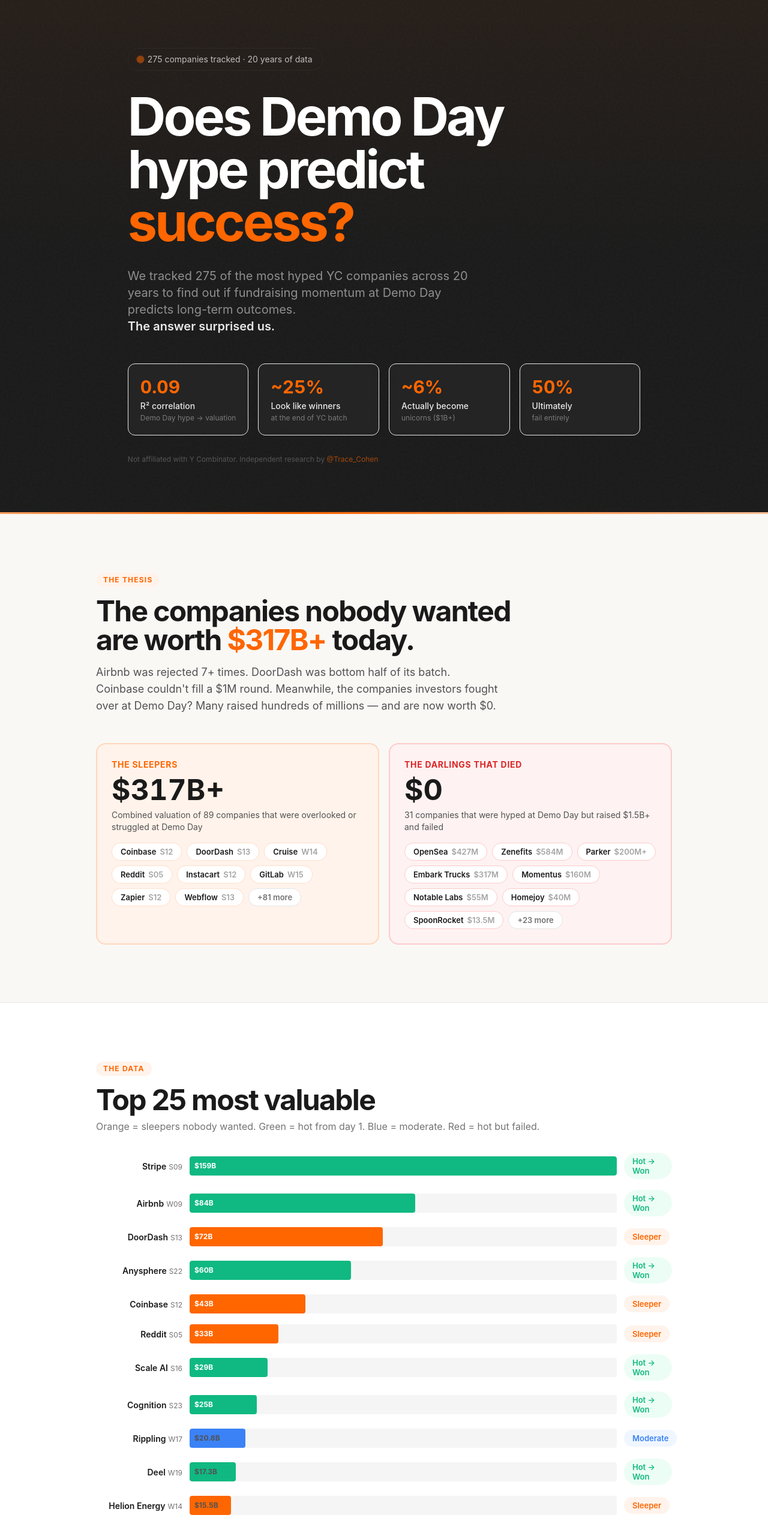
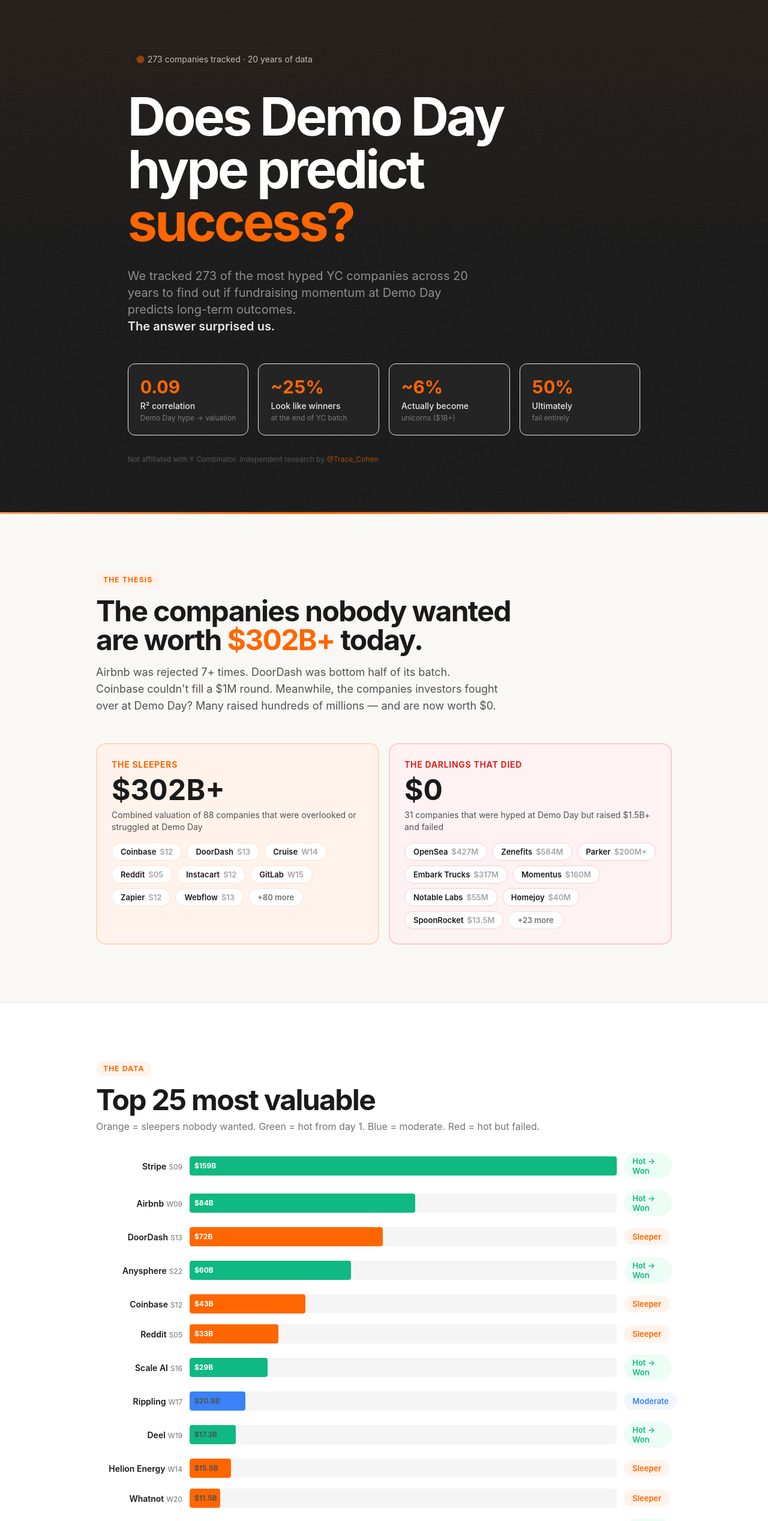
Before and after one commit to TraceCohenTech/yc-demo-day-heat, a Next.js app: page / in a window 1280 px wide. Shown: the top 2536 px of the page at 60% size. Built offline with nearby package versions, Linux system fonts and the light colour scheme.

Commit message:
Remove Applied Intuition and Cognition (not YC companies), fix Firecrawl batch S22, update counts to 273

```diff
--- a/app/layout.tsx
+++ b/app/layout.tsx
@@ -5,10 +5,10 @@
 export const metadata: Metadata = {
   title: "Does Demo Day Hype Predict YC Success? | Data Study",
   description:
-    "We tracked 275 of the most hyped YC companies to find out if early fundraising momentum predicts long-term outcomes. R²=0.09 — Demo Day hype is a weak predictor of startup success.",
+    "We tracked 273 of the most hyped YC companies to find out if early fundraising momentum predicts long-term outcomes. R²=0.09 — Demo Day hype is a weak predictor of startup success.",
   openGraph: {
     title: "Does Demo Day Hype Predict YC Success?",
-    description: "We tracked 275 of the most hyped YC companies across 20 years. The data says no.",
+    description: "We tracked 273 of the most hyped YC companies across 20 years. The data says no.",
     type: "website",
   },
 };
--- a/app/page.tsx
+++ b/app/page.tsx
@@ -84,7 +84,6 @@
   { name: "Flockjay", batch: "W19", valuation: 0, raised: "Funded", category: "hot-failed", story: "TechCrunch top 10. 40% job placement rate. Shut down ~2022.", industry: "Education", founded: 2018, seedYear: 2019, status: "dead" },
   { name: "Retool", batch: "W17", valuation: 3.2, raised: "$445M", category: "moderate", story: "Internal tools builder. Quiet Demo Day but became default for ops teams.", industry: "Dev Tools", founded: 2017, seedYear: 2017, seriesAYear: 2019, unicornYear: 2021, status: "active" },
   { name: "Vanta", batch: "W18", valuation: 4.15, raised: "$353M", category: "moderate", story: "SOC 2 compliance automation. Grew to $4.15B valuation.", industry: "Security", founded: 2018, seedYear: 2018, seriesAYear: 2020, unicornYear: 2022, status: "active" },
-  { name: "Applied Intuition", batch: "S17", valuation: 15, raised: "$1.05B", category: "sleeper", story: "AV simulation tools. Under the radar at Demo Day. Series F at $15B.", industry: "Autonomous", founded: 2017, seedYear: 2017, seriesAYear: 2019, unicornYear: 2021, status: "active" },
   { name: "Lattice", batch: "W16", valuation: 3, raised: "$329M", category: "moderate", story: "People management platform. Steady SaaS grower.", industry: "HR", founded: 2015, seedYear: 2016, seriesAYear: 2017, unicornYear: 2021, status: "active" },
   { name: "Ironclad", batch: "S15", valuation: 3.2, raised: "$333M", category: "moderate", story: "Contract lifecycle management. Accel-backed.", industry: "Legal", founded: 2014, seedYear: 2015, seriesAYear: 2017, unicornYear: 2022, status: "active" },
   { name: "Zip", batch: "S20", valuation: 2.2, raised: "$370M", category: "hot-won", story: "Procurement platform. Raised $1.7M at Demo Day, then exploded.", industry: "SaaS", founded: 2020, seedYear: 2020, seriesAYear: 2021, unicornYear: 2022, status: "active" },
@@ -160,7 +159,6 @@
   { name: "Watsi", batch: "W13", valuation: 0, raised: "$5M", category: "moderate", story: "First-ever YC nonprofit. Paul Graham personally championed them. Crowdfunds medical treatments — helped 33K+ people.", industry: "Healthcare", founded: 2012, seedYear: 2013, status: "active" },
   // 2021+ ERA — AI BOOM
   { name: "Anysphere", batch: "S22", valuation: 60, raised: "$3.4B", category: "hot-won", story: "Built Cursor, the AI code editor. $0 to $2B ARR in 3 years. Fastest-growing dev tool in history.", industry: "AI", founded: 2022, seedYear: 2022, seriesAYear: 2023, unicornYear: 2025, status: "active" },
-  { name: "Cognition", batch: "S23", valuation: 25, raised: "$1.6B", category: "hot-won", story: "Built Devin, the AI software engineer. Three IOI gold medalists. ARR from $1M to $73M in 9 months.", industry: "AI", founded: 2023, seedYear: 2024, seriesAYear: 2024, unicornYear: 2025, status: "active" },
   { name: "Glean", batch: "S19", valuation: 7.2, raised: "$765M", category: "hot-won", story: "AI enterprise search. $300M ARR, up 89% YoY. Used by hundreds of companies.", industry: "AI", founded: 2019, seedYear: 2019, seriesAYear: 2021, unicornYear: 2024, status: "active" },
   { name: "LangChain", batch: "W23", valuation: 1.25, raised: "$260M", category: "hot-won", story: "Open-source LLM framework became default infrastructure for building AI apps. Sequoia + Benchmark backed.", industry: "AI", founded: 2022, seedYear: 2023, seriesAYear: 2024, unicornYear: 2025, status: "active" },
   { name: "Pika", batch: "S23", valuation: 0.7, raised: "$135M", category: "hot-won", story: "Stanford AI PhD dropouts built AI video generation competing with Runway and Sora. Meta explored $500M acquisition.", industry: "AI", founded: 2023, seedYear: 2023, seriesAYear: 2023, status: "active" },
@@ -185,7 +183,7 @@
   { name: "Pave", batch: "W20", valuation: 1.6, raised: "$175M", category: "sleeper", story: "Compensation benchmarking used by 900+ companies. One-third of customers from the YC network. Quiet but dominant.", industry: "HR Tech", founded: 2019, seedYear: 2020, seriesAYear: 2021, unicornYear: 2022, status: "active" },
   // S22-S25 AI BOOM
   { name: "Resend", batch: "W23", valuation: 0.15, raised: "$21.5M", category: "hot-won", story: "Built by Zeno Rocha, creator of React Email. Developer-favorite email API displacing SendGrid/Mailgun with beautiful DX.", industry: "Dev Tools", founded: 2023, seedYear: 2023, seriesAYear: 2024, status: "active" },
-  { name: "Firecrawl", batch: "W24", valuation: 0.1, raised: "$16.2M", category: "hot-won", story: "Web scraping API built for LLMs. Essential infrastructure for RAG pipelines and AI agents. Backed by Shopify CEO.", industry: "AI", founded: 2024, seedYear: 2024, seriesAYear: 2025, status: "active" },
+  { name: "Firecrawl", batch: "S22", valuation: 0.1, raised: "$16.2M", category: "hot-won", story: "Web scraping API built for LLMs. Essential infrastructure for RAG pipelines and AI agents. Backed by Shopify CEO.", industry: "AI", founded: 2024, seedYear: 2024, seriesAYear: 2025, status: "active" },
   { name: "Gumloop", batch: "W24", valuation: 0.3, raised: "$70M", category: "hot-won", story: "No-code AI agent builder used by Shopify, Ramp, Instacart. Aims to be $1B company with just 10 employees.", industry: "AI", founded: 2024, seedYear: 2024, seriesAYear: 2025, status: "active" },
   { name: "Browserbase", batch: "S23", valuation: 0.3, raised: "$67.5M", category: "hot-won", story: "Headless browser infrastructure for AI agents. 88% of Fortune 100 signed up. Backed by Patrick Collison and Guillermo Rauch.", industry: "AI", founded: 2024, seedYear: 2024, seriesAYear: 2024, status: "active" },
   { name: "E2B", batch: "W23", valuation: 0.15, raised: "$35M", category: "hot-won", story: "Open-source sandboxes for AI-generated code execution. Used by Perplexity, Hugging Face, and 88% of Fortune 100.", industry: "AI", founded: 2023, seedYear: 2023, seriesAYear: 2025, status: "active" },
@@ -469,7 +467,7 @@
             className="inline-flex items-center gap-2 px-4 py-2 rounded-full bg-white/8 text-sm text-white/70 mb-8 backdrop-blur-sm border border-white/5"
           >
             <span className="w-2 h-2 rounded-full bg-[#FF6600] pulse-dot" />
-            275 companies tracked · 20 years of data
+            273 companies tracked · 20 years of data
           </motion.div>
 
           <motion.h1
@@ -489,7 +487,7 @@
             transition={{ duration: 0.7, delay: 0.4, ease: [0.16, 1, 0.3, 1] }}
             className="text-lg sm:text-xl text-white/50 mt-8 max-w-xl leading-relaxed"
           >
-            We tracked 275 of the most hyped YC companies across 20 years to find out if fundraising momentum at Demo Day predicts long-term outcomes.<br />
+            We tracked 273 of the most hyped YC companies across 20 years to find out if fundraising momentum at Demo Day predicts long-term outcomes.<br />
             <span className="text-white/90 font-semibold">The answer surprised us.</span>
           </motion.p>
 
@@ -603,7 +601,7 @@
       <section className="max-w-5xl mx-auto px-6 sm:px-8 py-16 sm:py-24">
         <Reveal>
           <div className="inline-block px-3 py-1 rounded-full bg-neutral-100 text-neutral-600 text-xs font-bold uppercase tracking-widest mb-4">Full Directory</div>
-          <h2 className="text-3xl sm:text-5xl font-bold text-yc-dark">All 275 companies</h2>
+          <h2 className="text-3xl sm:text-5xl font-bold text-yc-dark">All 273 companies</h2>
           <p className="text-neutral-500 mt-2 text-sm sm:text-base">Search by name, industry, or batch. Filter by category.</p>
         </Reveal>
 
@@ -1200,7 +1198,7 @@
               "First Round Review: GOAT's Path to PMF",
               "YC Graveyard Database (821+ companies)",
               "Eqvista: Top 100 YC Companies",
-              "275 companies tracked across 20 years of YC batches",
+              "273 companies tracked across 20 years of YC batches",
             ].map((s) => (
               <p key={s} className="text-xs text-neutral-500 py-1">{s}</p>
             ))}
```
